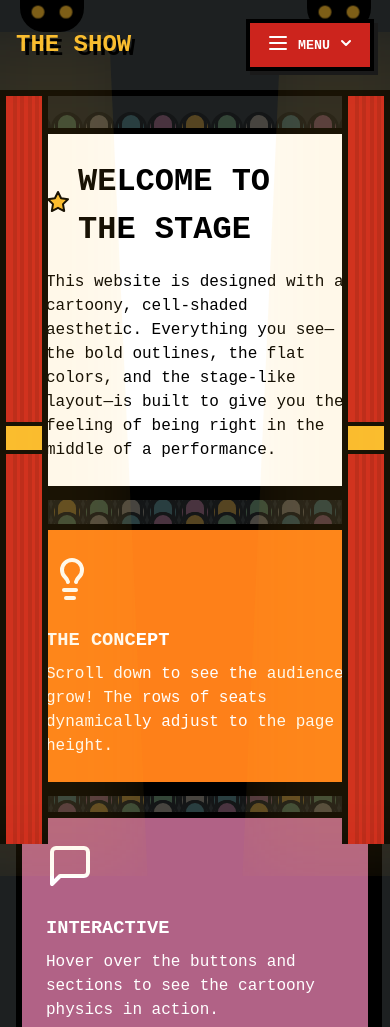
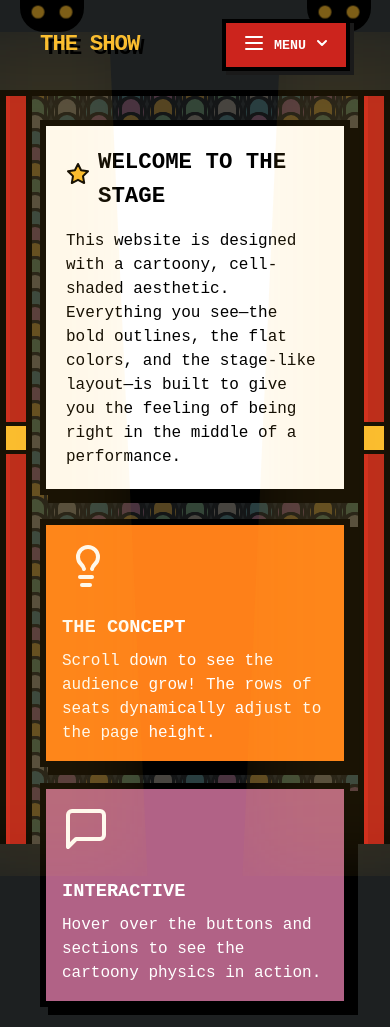
Before and after one commit to SitcomReality/websim-the-show-cartoon-edition, a plain HTML site: page index.html in a window 390 px wide. Shown: the top 1027 px of the page. Drawn offline with Linux system fonts and the light colour scheme.

Commit message:
v12: On mobile, some of the content at the edges of panels is obscured beneath the curtains and in general the styles haven't been refined for a smaller mobile screen. Can you please use your front end design expertise to tweak the mobile experience a lit

```diff
--- a/css/components.css
+++ b/css/components.css
@@ -14,7 +14,10 @@
 
 @media (max-width: 768px) {
   .curtain {
-    width: 3rem;
+    width: 2rem;
+  }
+  .curtain-tie {
+    height: 1.25rem;
   }
 }
 
@@ -113,7 +116,7 @@ body.curtains-closed .curtain {
   flex-shrink: 0;
 }
 
-@media (max-width: 600px) {
+@media (max-width: 768px) {
   .audience-member {
     width: 1.5rem;
     height: 2rem;
--- a/css/theme.css
+++ b/css/theme.css
@@ -130,6 +130,12 @@
   overflow: hidden;
   opacity: 0.3;
   padding-top: 8rem;
+}
+
+@media (max-width: 768px) {
+  .audience-bg-layer {
+    padding-top: 6rem;
+  }
 }
 
 .main-footer {
@@ -317,12 +323,12 @@
 @media (max-width: 768px) {
   .main-header {
     height: 6rem;
-    padding: 0 1rem;
+    padding: 0 2.5rem; /* More horizontal padding to avoid curtains */
   }
 
   .main-title {
-    font-size: 1.5rem;
-    letter-spacing: 0;
+    font-size: 1.4rem;
+    letter-spacing: -1px;
   }
 
   .main-nav {
@@ -330,21 +336,44 @@
   }
 
   .main-content-area {
-    padding: 2rem 1rem 6rem 1rem;
+    padding: 1.5rem 2.5rem 6rem 2.5rem; /* Increase side padding to clear curtains (2rem) */
   }
 
   .section-block {
-    padding: 1.5rem;
-    margin-bottom: 2rem;
+    padding: 1.25rem;
+    margin-bottom: 1.5rem;
+  }
+
+  .section-header {
+    font-size: 1.4rem;
   }
 
   .responsive-grid {
     grid-template-columns: 1fr;
-    gap: 1.5rem;
-    margin-bottom: 2rem;
+    gap: 1rem;
+    margin-bottom: 1.5rem;
+  }
+
+  .grid-item {
+    padding: 1rem;
+  }
+
+  .feature-row {
+    padding: 0.75rem;
+  }
+
+  .feature-number {
+    width: 2.5rem;
+    height: 2.5rem;
+    font-size: 1rem;
   }
 
   .rotate-left, .rotate-right, .rotate-slight {
     transform: none; /* Avoid horizontal overflow on mobile */
   }
+
+  .footer-text {
+    font-size: 1rem;
+    letter-spacing: 0.2em;
+  }
 }
```
Also changed, not shown: act2.html (+2 -2 lines).
